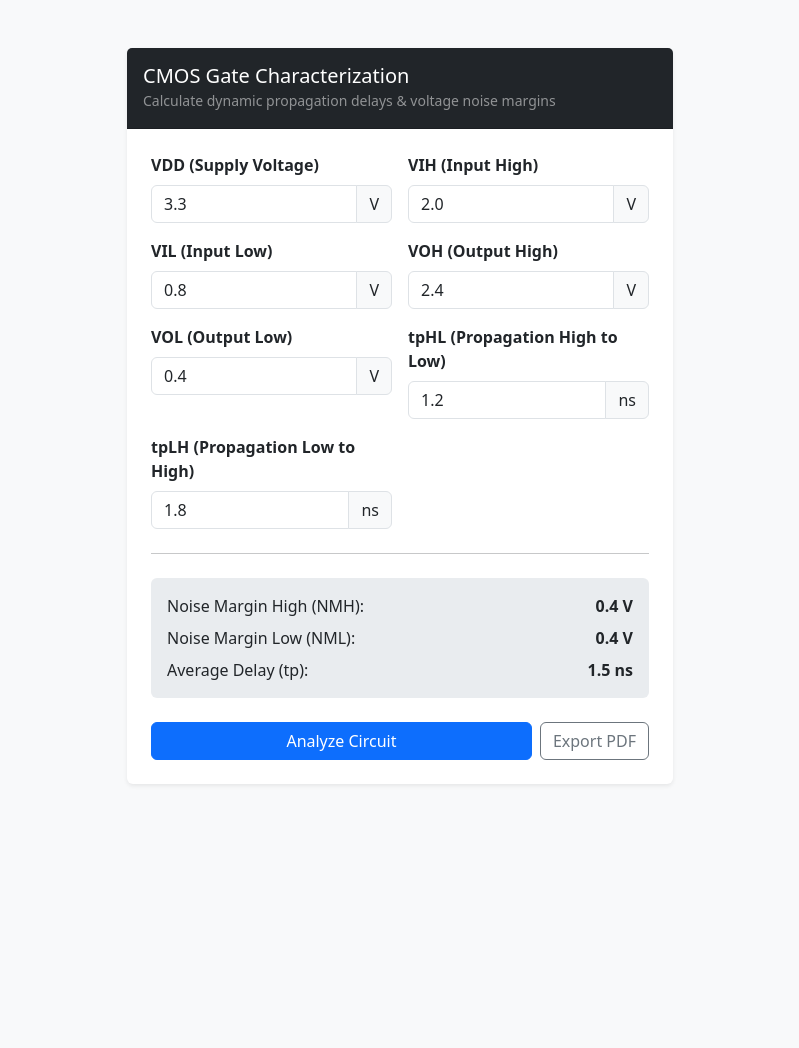
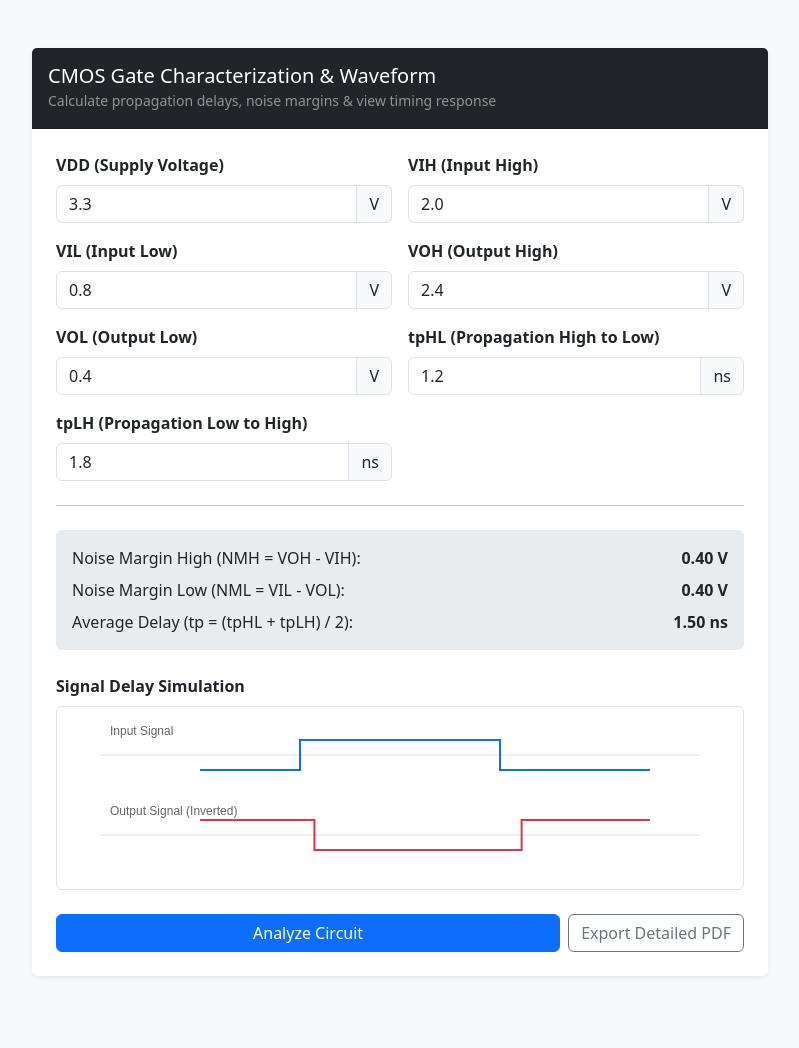
Before and after one commit to sulemanyunusabakura-jpg/magazawa-portal, a Flask app: page /circuit_analyzer in a window 1280 px wide. Shown: the whole page, without its empty margins (240-1039 px from the left). Before the commit the page ends 785 px from the top, so only its background shows below. Run offline with Flask 3, Linux system fonts and the light colour scheme; some libraries are stand-ins or nearby versions.

Commit message:
Update circuit_analyzer.html

```diff
--- a/templates/circuit_analyzer.html
+++ b/templates/circuit_analyzer.html
@@ -4,21 +4,23 @@
     <meta charset="UTF-8">
     <meta name="viewport" content="width=device-width, initial-scale=1.0">
     <title>CMOS Gate Characterization | Magazawa Portal</title>
-    <!-- Bootstrap 5 CSS -->
     <link href="https://cdn.jsdelivr.net/npm/bootstrap@5.3.0/dist/css/bootstrap.min.css" rel="stylesheet">
-    <!-- jsPDF for direct PDF export in browser -->
     <script src="https://cdnjs.cloudflare.com/ajax/libs/jspdf/2.5.1/jspdf.umd.min.js"></script>
 </head>
 <body class="bg-light py-5">
     <div class="container">
         <div class="row justify-content-center">
-            <div class="col-md-8 col-lg-6">
-                <div class="card shadow-sm border-0">
+            <div class="col-md-9 col-lg-8">
+                <div class="card shadow-sm border-0 mb-4">
                     <div class="card-header bg-dark text-white p-3">
-                        <h4 class="mb-0 fs-5">CMOS Gate Characterization</h4>
-                        <small class="text-white-50">Calculate dynamic propagation delays & voltage noise margins</small>
+                        <h4 class="mb-0 fs-5">CMOS Gate Characterization & Waveform</h4>
+                        <small class="text-white-50">Calculate propagation delays, noise margins & view timing response</small>
                     </div>
                     <div class="card-body p-4">
+
+                        <!-- Validation Alert Banner -->
+                        <div id="validationAlert" class="alert alert-warning d-none mb-3" role="alert"></div>
+
                         <form id="circuitForm">
                             <div class="row g-3">
                                 <div class="col-sm-6">
@@ -74,25 +76,33 @@
 
                             <hr class="my-4">
 
-                            <!-- Output Section -->
+                            <!-- Output Metrics Section -->
                             <div class="bg-body-secondary p-3 rounded mb-4">
                                 <div class="d-flex justify-content-between mb-2">
-                                    <span>Noise Margin High (NMH):</span>
-                                    <strong id="nmhResult">0.4 V</strong>
+                                    <span>Noise Margin High (NMH = VOH - VIH):</span>
+                                    <strong id="nmhResult">0.40 V</strong>
                                 </div>
                                 <div class="d-flex justify-content-between mb-2">
-                                    <span>Noise Margin Low (NML):</span>
-                                    <strong id="nmlResult">0.4 V</strong>
+                                    <span>Noise Margin Low (NML = VIL - VOL):</span>
+                                    <strong id="nmlResult">0.40 V</strong>
                                 </div>
                                 <div class="d-flex justify-content-between">
-                                    <span>Average Delay (tp):</span>
-                                    <strong id="tpResult">1.5 ns</strong>
+                                    <span>Average Delay (tp = (tpHL + tpLH) / 2):</span>
+                                    <strong id="tpResult">1.50 ns</strong>
+                                </div>
+                            </div>
+
+                            <!-- Waveform Canvas -->
+                            <div class="mb-4">
+                                <label class="form-label fw-bold">Signal Delay Simulation</label>
+                                <div class="border rounded p-2 bg-white text-center">
+                                    <canvas id="waveformCanvas" width="600" height="160" class="img-fluid"></canvas>
                                 </div>
                             </div>
 
                             <div class="d-flex gap-2">
                                 <button type="button" onclick="calculateCircuit()" class="btn btn-primary flex-fill">Analyze Circuit</button>
-                                <button type="button" onclick="exportPDF()" class="btn btn-outline-secondary">Export PDF</button>
+                                <button type="button" onclick="exportPDF()" class="btn btn-outline-secondary">Export Detailed PDF</button>
                             </div>
                         </form>
                     </div>
@@ -103,13 +113,27 @@
 
     <script>
         function calculateCircuit() {
-            const voh = parseFloat(document.getElementById('voh').value) || 0;
             const vih = parseFloat(document.getElementById('vih').value) || 0;
             const vil = parseFloat(document.getElementById('vil').value) || 0;
+            const voh = parseFloat(document.getElementById('voh').value) || 0;
             const vol = parseFloat(document.getElementById('vol').value) || 0;
             const tphl = parseFloat(document.getElementById('tphl').value) || 0;
             const tplh = parseFloat(document.getElementById('tplh').value) || 0;
 
+            // Form Validation Check
+            const alertBox = document.getElementById('validationAlert');
+            let errors = [];
+            if (vih < vil) errors.push("VIH should be greater than or equal to VIL.");
+            if (voh < vol) errors.push("VOH should be greater than or equal to VOL.");
+
+            if (errors.length > 0) {
+                alertBox.classList.remove('d-none');
+                alertBox.innerHTML = errors.join('<br>');
+            } else {
+                alertBox.classList.add('d-none');
+            }
+
+            // Perform Math Calculations
             const nmh = (voh - vih).toFixed(2);
             const nml = (vil - vol).toFixed(2);
             const tp = ((tphl + tplh) / 2).toFixed(2);
@@ -117,9 +141,59 @@
             document.getElementById('nmhResult').innerText = nmh + ' V';
             document.getElementById('nmlResult').innerText = nml + ' V';
             document.getElementById('tpResult').innerText = tp + ' ns';
+
+            // Draw Signal Diagram
+            drawWaveform(tphl, tplh);
         }
 
-        // Live update on input change
+        function drawWaveform(tphl, tplh) {
+            const canvas = document.getElementById('waveformCanvas');
+            const ctx = canvas.getContext('2d');
+            ctx.clearRect(0, 0, canvas.width, canvas.height);
+
+            // Canvas Grid & Labels
+            ctx.strokeStyle = '#e0e0e0';
+            ctx.lineWidth = 1;
+            ctx.beginPath();
+            ctx.moveTo(0, 40); ctx.lineTo(600, 40);
+            ctx.moveTo(0, 120); ctx.lineTo(600, 120);
+            ctx.stroke();
+
+            ctx.fillStyle = '#666';
+            ctx.font = '12px sans-serif';
+            ctx.fillText("Input Signal", 10, 20);
+            ctx.fillText("Output Signal (Inverted)", 10, 100);
+
+            // Input Waveform (Pulse)
+            ctx.strokeStyle = '#0d6efd';
+            ctx.lineWidth = 2;
+            ctx.beginPath();
+            ctx.moveTo(100, 55);
+            ctx.lineTo(200, 55);
+            ctx.lineTo(200, 25);
+            ctx.lineTo(400, 25);
+            ctx.lineTo(400, 55);
+            ctx.lineTo(550, 55);
+            ctx.stroke();
+
+            // Dynamic offset based on propagation delays
+            const shiftHL = Math.min(Math.max(tphl * 12, 10), 80);
+            const shiftLH = Math.min(Math.max(tplh * 12, 10), 80);
+
+            // Output Waveform (Inverted + Delay)
+            ctx.strokeStyle = '#dc3545';
+            ctx.beginPath();
+            ctx.moveTo(100, 105);
+            ctx.lineTo(200 + shiftHL, 105);
+            ctx.lineTo(200 + shiftHL, 135);
+            ctx.lineTo(400 + shiftLH, 135);
+            ctx.lineTo(400 + shiftLH, 105);
+            ctx.lineTo(550, 105);
+            ctx.stroke();
+        }
+
+        // Run calculation on initial page load & dynamic input changes
+        document.addEventListener('DOMContentLoaded', calculateCircuit);
         document.querySelectorAll('.form-value').forEach(input => {
             input.addEventListener('input', calculateCircuit);
         });
@@ -132,9 +206,20 @@
             doc.text("CMOS Gate Characterization Report", 20, 20);
 
             doc.setFontSize(11);
-            doc.text(`Noise Margin High (NMH): ${document.getElementById('nmhResult').innerText}`, 20, 40);
-            doc.text(`Noise Margin Low (NML): ${document.getElementById('nmlResult').innerText}`, 20, 50);
-            doc.text(`Average Delay (tp): ${document.getElementById('tpResult').innerText}`, 20, 60);
+            doc.text(`VDD: ${document.getElementById('vdd').value} V`, 20, 35);
+            doc.text(`VIH: ${document.getElementById('vih').value} V`, 20, 43);
+            doc.text(`VIL: ${document.getElementById('vil').value} V`, 20, 51);
+            doc.text(`VOH: ${document.getElementById('voh').value} V`, 20, 59);
+            doc.text(`VOL: ${document.getElementById('vol').value} V`, 20, 67);
+
+            doc.text(`Noise Margin High (NMH): ${document.getElementById('nmhResult').innerText}`, 20, 80);
+            doc.text(`Noise Margin Low (NML): ${document.getElementById('nmlResult').innerText}`, 20, 88);
+            doc.text(`Average Delay (tp): ${document.getElementById('tpResult').innerText}`, 20, 96);
+
+            // Render waveform canvas as image inside PDF
+            const canvas = document.getElementById('waveformCanvas');
+            const canvasImg = canvas.toDataURL('image/png');
+            doc.addImage(canvasImg, 'PNG', 20, 110, 170, 45);
 
             doc.save("CMOS_Analysis_Report.pdf");
         }
```
